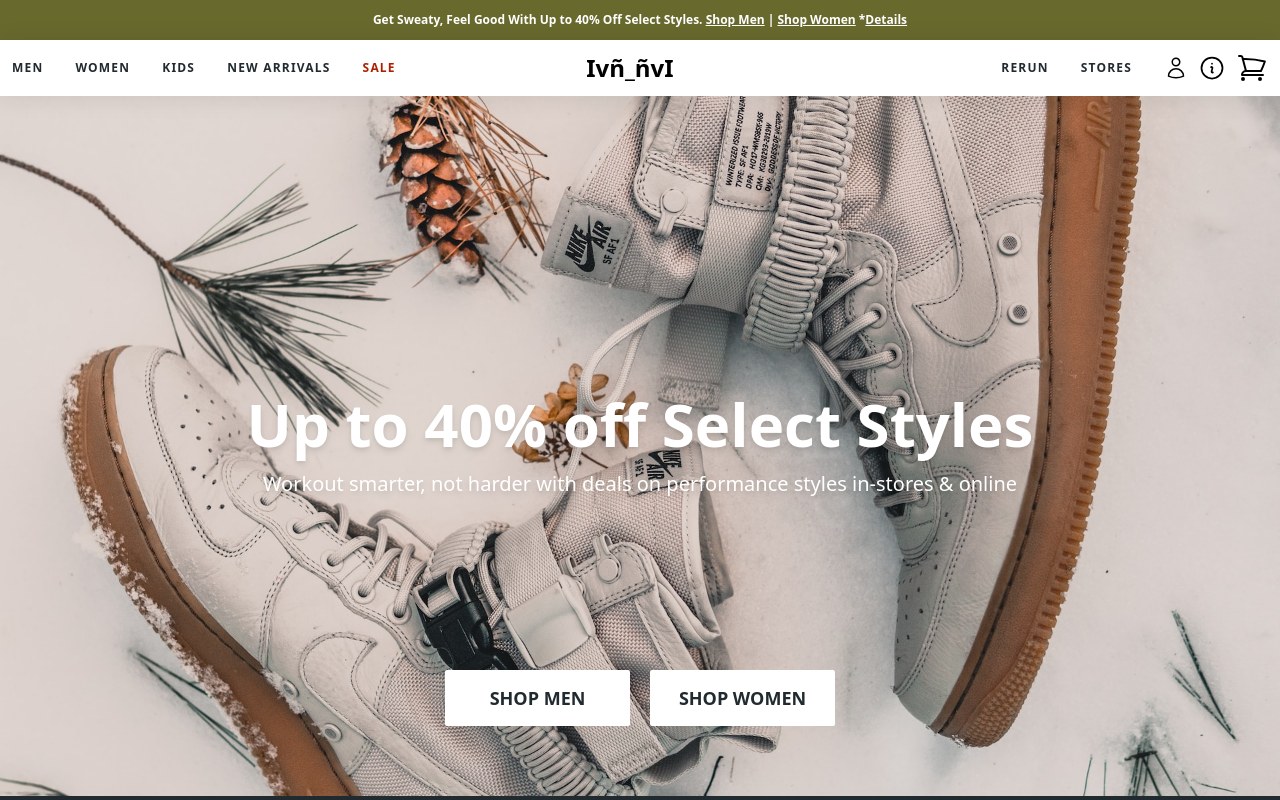
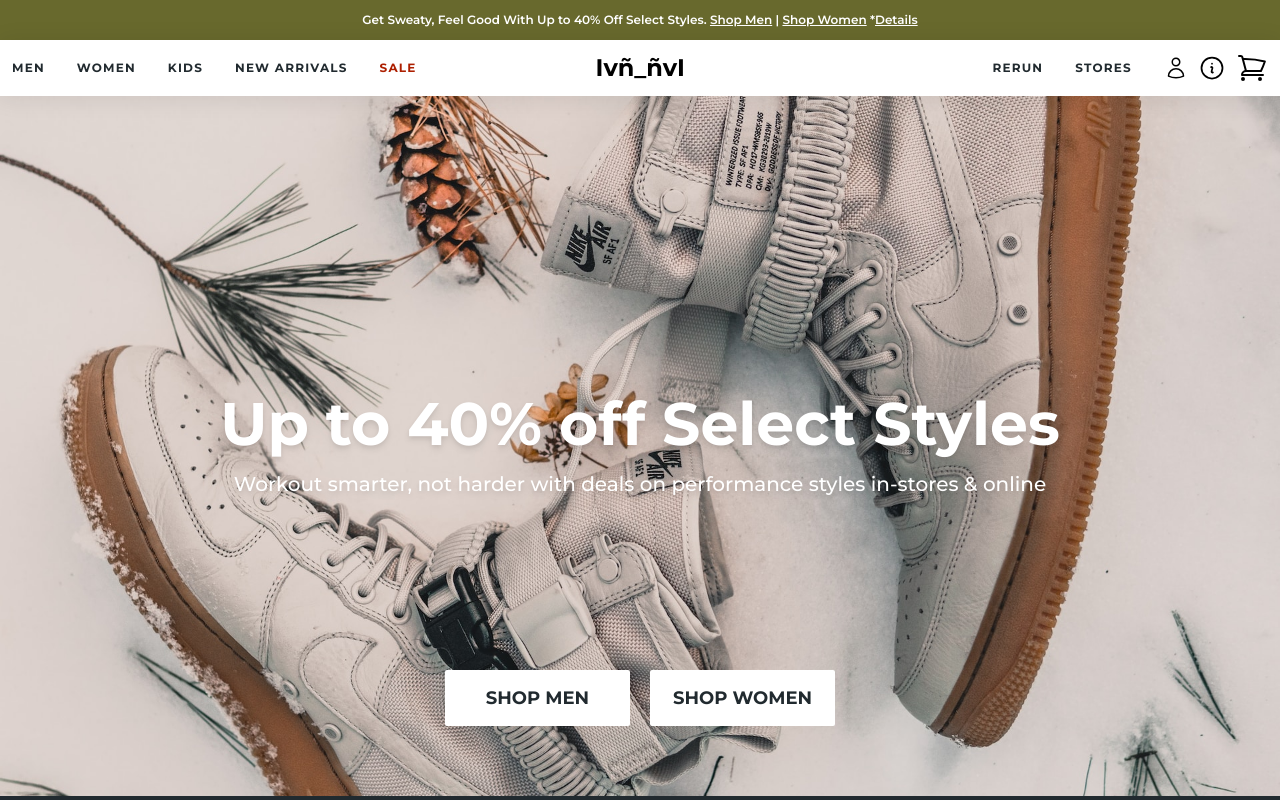
Before and after one commit to VanyaLyashuk/react-ts-ecommerce, a React (Vite) app: page / in a window 1280 px wide. Shown: the top 800 px of the page. Built offline with nearby package versions, Linux system fonts and the light colour scheme.

Commit message:
add montserrat font

```diff
--- a/index.html
+++ b/index.html
@@ -5,6 +5,12 @@
     <meta name="viewport" content="width=device-width, initial-scale=1.0" />
     <link rel="icon" type="image/x-icon" href="/favicon.ico" />
     <title>React TypeScript Ecommerce</title>
+    <link rel="preconnect" href="https://fonts.googleapis.com" />
+    <link rel="preconnect" href="https://fonts.gstatic.com" crossorigin />
+    <link
+      href="https://fonts.googleapis.com/css2?family=Montserrat:wght@100;300;400;500;600;700;800;900&display=swap"
+      rel="stylesheet"
+    />
   </head>
   <body>
     <div id="root"></div>
--- a/src/index.scss
+++ b/src/index.scss
@@ -50,3 +50,7 @@
   position: relative;
   overflow-x: hidden;
 }
+
+body {
+  font-family: 'Montserrat', sans-serif;
+}
```
